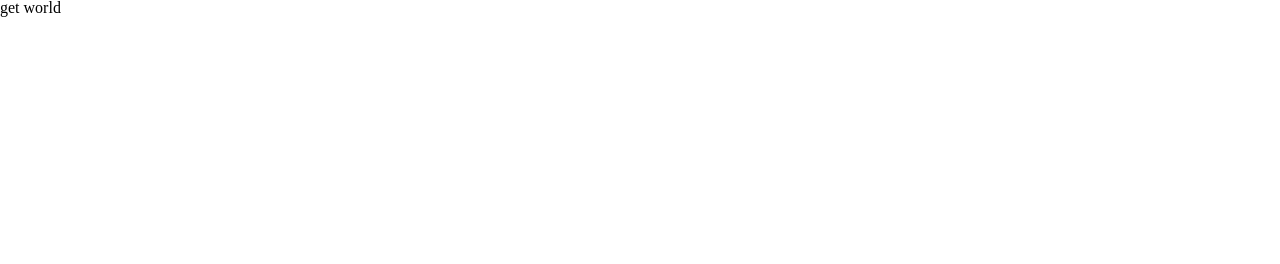
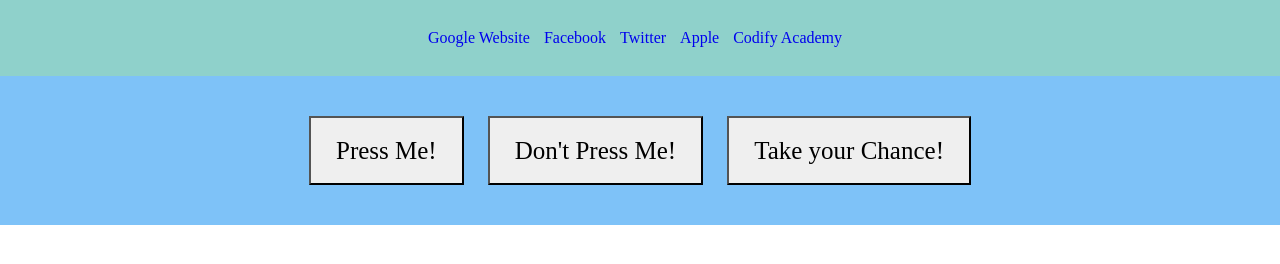
Before and after one commit to Robertfarb/week3excercise, a plain HTML site: page index.html in a window 1280 px wide. Drawn offline with Linux system fonts and the light colour scheme.

Commit message:
First Commit

```diff
--- a/css/main.css
+++ b/css/main.css
@@ -0,0 +1,38 @@
+li:hover{
+	opacity: .65;
+}
+
+a{
+	text-decoration: none;
+}
+
+li{
+	margin-right: 10px;
+	display: inline-block;
+}
+
+ul{
+	text-align: center;
+	background-color: rgba(0, 150, 136, 0.44);
+	padding: 30px;
+}
+
+.buttons{
+	margin: 0 auto;
+	text-align: center;
+	padding-top: 30px;
+	background-color: rgba(33, 150, 243, 0.58);
+	padding-bottom: 30px;
+}
+
+button{
+	display: inline-block;
+	margin: 10px 10px;
+	padding: 10px 25px;
+	font-size: 25px;
+	font-family: "Bitter",serif;
+	line-height: 1.8;
+	appearance: none;
+	box-shadow: none;
+	border-radius: 0;
+}
--- a/index.html
+++ b/index.html
@@ -1,7 +1,8 @@
  <html>
     <head>
         <meta charset="utf-8">
-        <title></title>
+        <meta name=viewport content="width=device-width, initial-scale=1">
+        <title>Week 3 Excercise</title>
         <link rel="shortcut icon" href="">
         <!-- Reset Css -->
         <link rel="stylesheet" href="css/reset.css">
@@ -11,7 +12,19 @@
         <link rel="stylesheet" href="css/main.css">
     </head>
     <body>
-    	<p> get world</p>
-
+    	<navigation>
+            <ul>
+                <a href="http://www.google.com" target="_blank"><li>Google Website</li></a>
+                <a href="https://www.facebook.com" target="_blank"><li>Facebook</li></a>
+                <a href="https://www.Twitter.com"><li>Twitter</li></a>
+                <a href="https://www.Apple."><li>Apple</li></a>
+                <a href="https://codifyacademy"><li>Codify Academy</li></a>
+            </ul>
+        </navigation>
+        <div class="buttons">
+            <button>Press Me!</button>
+            <button>Don't Press Me!</button>
+            <button>Take your Chance!</button>
+        </div>
     </body>
 </html>
```
